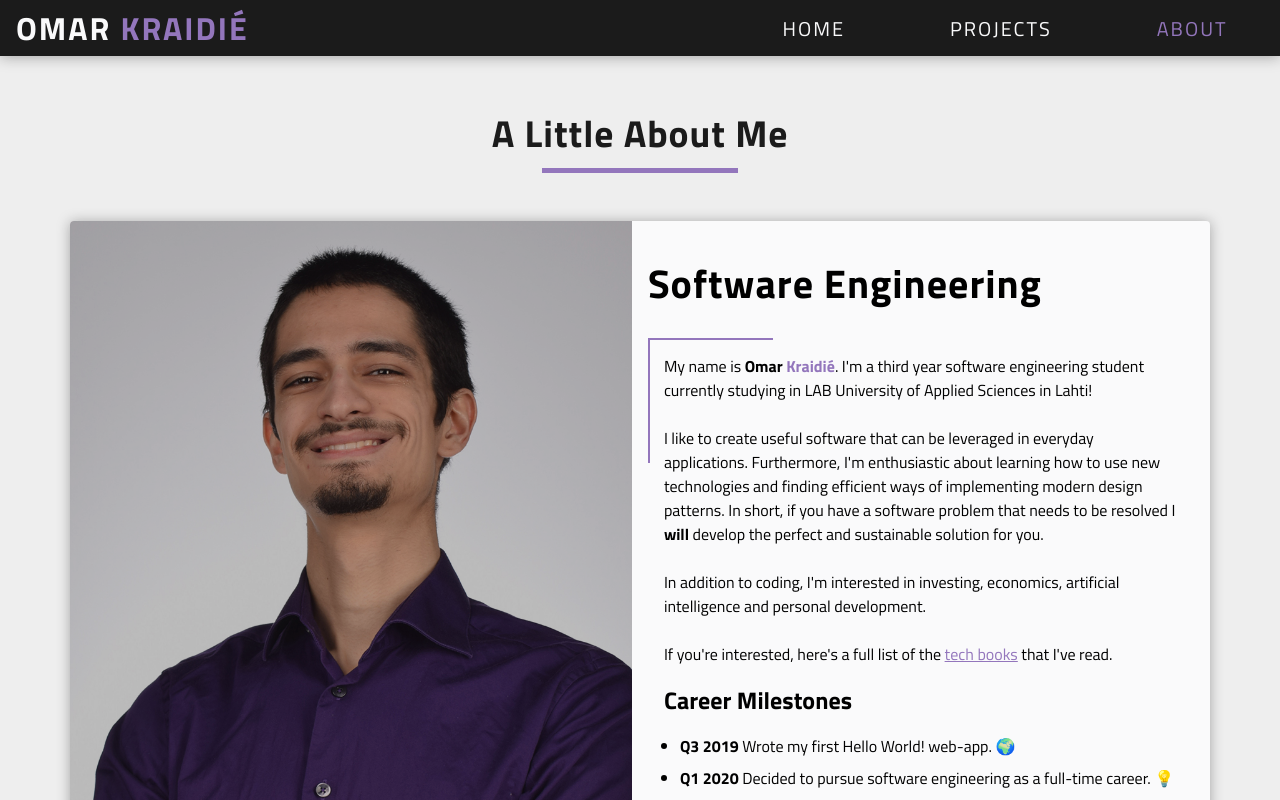
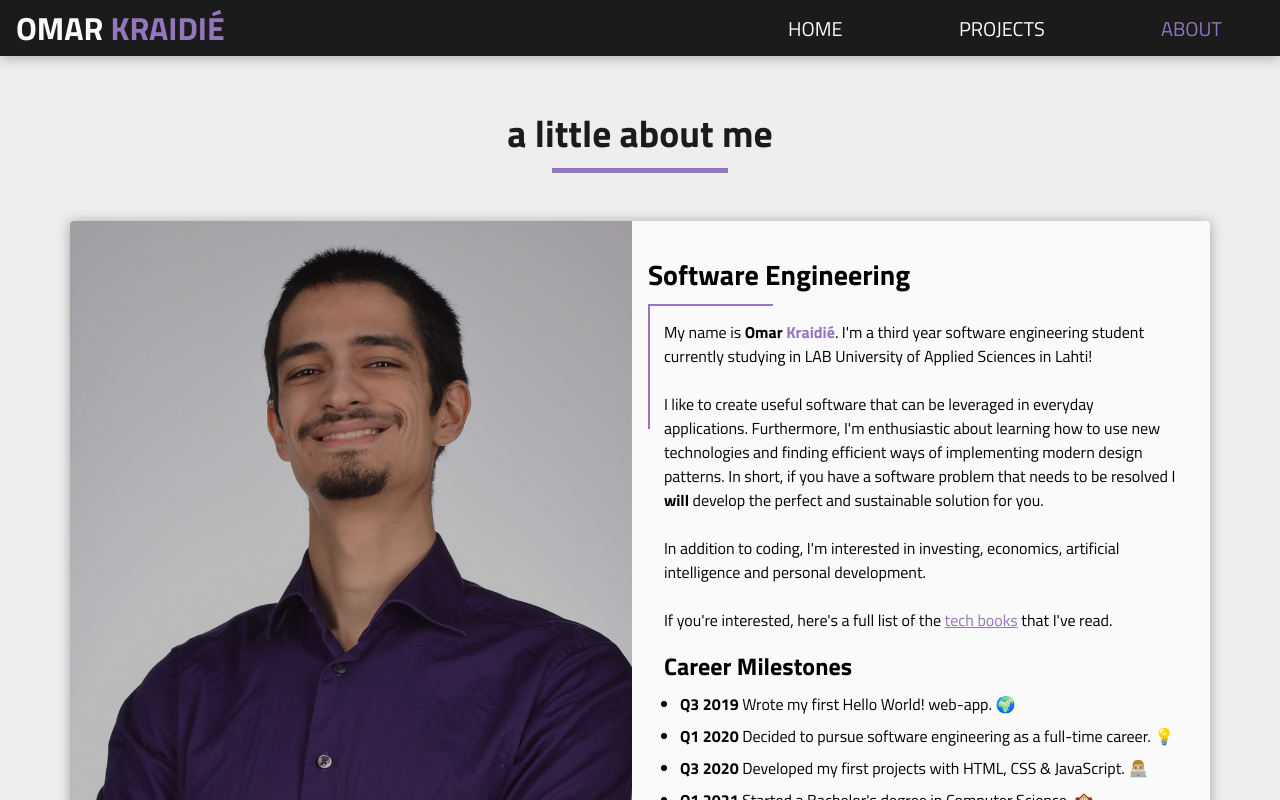
Before and after one commit to 0mppula/portfolio-web-app, a React (Create React App) app: page /about in a window 1280 px wide. Shown: the top 800 px of the page. Built offline with nearby package versions, Linux system fonts and the light colour scheme.

Commit message:
Updated headers.

```diff
--- a/src/components/Nav.js
+++ b/src/components/Nav.js
@@ -48,11 +48,11 @@ const Nav = () => {
 	return (
 		<div className="navbar">
 			<div className="nav-header">
-				<h1>
+				<span>
 					<a href="./index.html">
 						omar <span className="secondary-color">kraidié</span>
 					</a>
-				</h1>
+				</span>
 			</div>
 
 			<ul
--- a/src/index.css
+++ b/src/index.css
@@ -15,8 +15,6 @@
 	--clr-white: #fafafb;
 	--fast-transition: all 0.2s ease;
 	--slow-transition: all 0.3s ease;
-	--main-letter-spacing: 0.125rem;
-	--secondary-letter-spacing: 0.06rem;
 	--main-boxshadow: 0px 1px 13px 0px rgba(27, 27, 27, 0.35);
 	--main-border-radius: 4px;
 	--main-border-radius-bottom: 0 0 4px 4px;
@@ -32,6 +30,16 @@ body {
 	font-family: 'Titillium Web', sans-serif;
 	background: var(--clr-body);
 	overflow-x: hidden;
+}
+
+h2 {
+	font-size: 1.75rem;
+	margin-bottom: 0.5rem;
+}
+
+h3 {
+	font-size: 1.5rem;
+	margin-bottom: 0.5rem;
 }
 
 ::selection {
@@ -106,10 +114,10 @@ body {
 	padding-left: 1rem;
 }
 
-.nav-header h1 a {
+.nav-header span a {
+	font-weight: 700;
 	color: var(--clr-white);
 	font-size: 2rem;
-	letter-spacing: var(--main-letter-spacing);
 	text-decoration: none;
 }
 
@@ -157,7 +165,6 @@ li {
 	color: var(--clr-white);
 	text-decoration: none;
 	font-size: 1.25rem;
-	letter-spacing: var(--main-letter-spacing);
 	transition: var(--fast-transition);
 }
 
@@ -220,9 +227,11 @@ li {
 }
 
 .greet-card h1 {
+	display: flex;
+	flex-direction: column;
 	font-size: 3rem;
-	text-transform: capitalize;
-	margin-top: -1.15rem;
+	margin-top: -0.75rem;
+	line-height: 56px;
 	animation: fade-greet-text 0.5s ease-in forwards;
 	user-select: none;
 	opacity: 0;
@@ -244,7 +253,6 @@ li {
 	background: var(--clr-black);
 	color: var(--clr-white);
 	text-align: center;
-	text-transform: capitalize;
 	padding: 0.35rem 1.35rem;
 	border-radius: var(--main-border-radius);
 	transition: var(--fast-transition);
@@ -285,7 +293,6 @@ li {
 }
 
 .content-header {
-	text-transform: capitalize;
 	margin-bottom: 3rem;
 }
 
@@ -299,12 +306,7 @@ li {
 .content-header h1 {
 	color: var(--clr-black);
 	font-size: 2.35rem;
-	letter-spacing: var(--secondary-letter-spacing);
 	margin-bottom: 0.35rem;
-}
-
-.content-header h1::first-letter {
-	text-transform: capitalize;
 }
 
 .project-items {
@@ -393,13 +395,6 @@ li {
 	display: flex;
 	flex-direction: column;
 	margin-bottom: 1rem;
-	gap: 0.5rem;
-}
-
-.project-text h2 {
-	font-size: 1.75rem;
-	text-transform: capitalize;
-	letter-spacing: var(--secondary-letter-spacing);
 }
 
 .project-tech-icons {
@@ -512,13 +507,6 @@ li {
 	justify-content: space-between;
 	width: 100%;
 	padding: 2rem 1rem;
-}
-
-.about-text h1 {
-	font-size: 2.5rem;
-	margin-bottom: 1.5rem;
-	text-transform: capitalize;
-	letter-spacing: var(--secondary-letter-spacing);
 }
 
 .about-info {
@@ -682,7 +670,6 @@ li {
 
 	.content-header h1 {
 		font-size: 2.25rem;
-		letter-spacing: 0;
 	}
 	/* End Master styles */
 
--- a/src/pages/About.js
+++ b/src/pages/About.js
@@ -20,7 +20,7 @@ const About = () => {
 						<img src={aboutImg} alt="about_me_image" />
 					</div>
 					<div className="about-text">
-						<h1>Software Engineering</h1>
+						<h2>Software Engineering</h2>
 						<div className="about-info">
 							<div>
 								<p>
@@ -56,7 +56,7 @@ const About = () => {
 							</div>
 
 							<div>
-								<p>Career Milestones</p>
+								<h3>Career Milestones</h3>
 								<ul>
 									<li>
 										<b>Q3 2019</b> Wrote my first Hello World! web-app. 🌍
--- a/src/pages/Home.js
+++ b/src/pages/Home.js
@@ -10,10 +10,10 @@ const Home = () => {
 	return (
 		<div className="hero-container">
 			<div className="greet-card">
-				<h1 id="greet-txt">hello there,</h1>
-				<h1 id="greet-txt">my name is</h1>
-				<h1 id="greet-txt">
-					<span className="secondary-color"> omar</span>
+				<h1>
+					<span>Hello There,</span>
+					<span>My Name Is</span>
+					<span className="secondary-color"> Omar</span>
 				</h1>
 				<div className="greet-bottom">
 					<div className="greet-info">
```
Also changed, not shown: src/images/projects/KoronKorko/koronkorko.com_(iPad Air).png (deleted), src/images/projects/KoronKorko/koronkorko.com_compound-interest-calculator(iPad Air).png (added).
